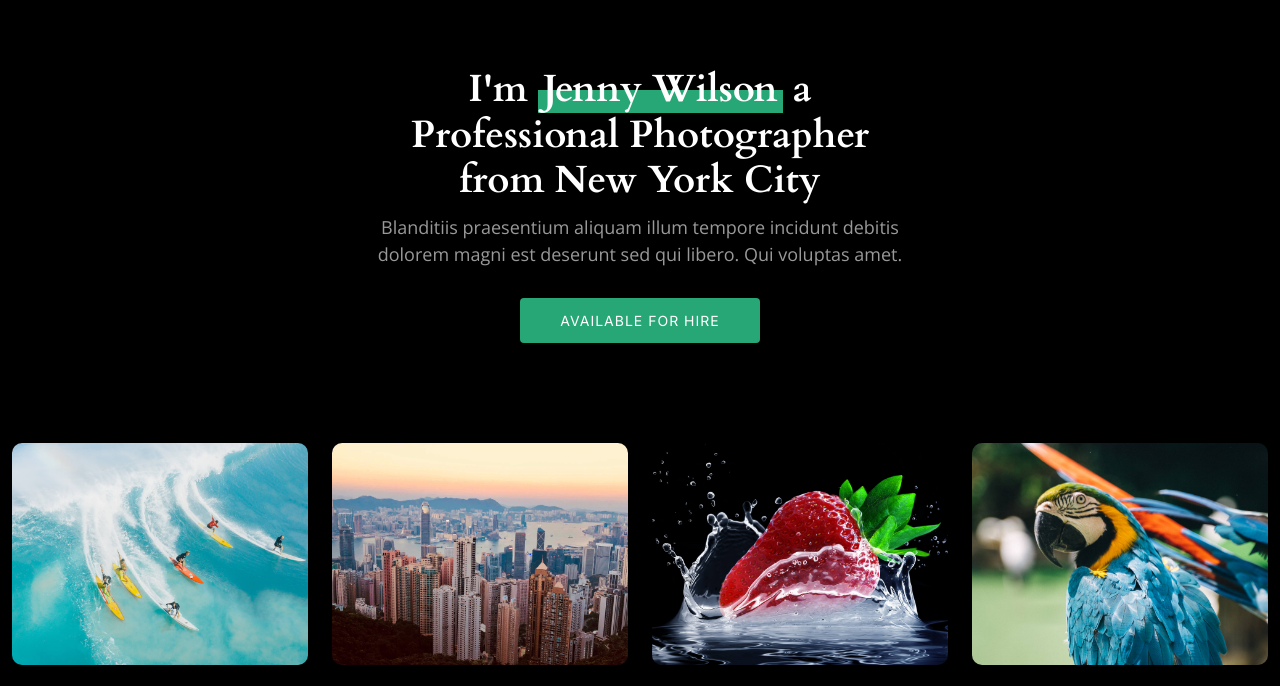
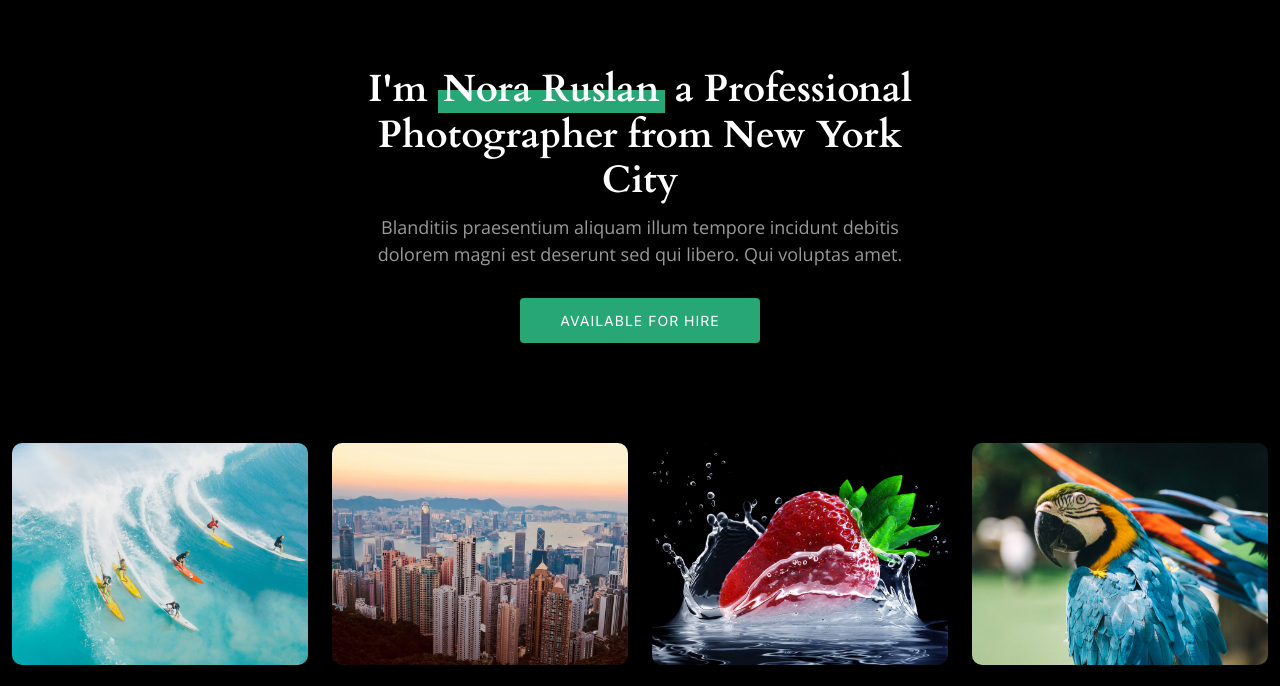
Before and after one commit to moonanimation/moonanimation.github.io, a plain HTML site: page index.html in a window 1280 px wide. Shown: the part 73-759 px from the top of the page. Drawn offline with nearby package versions, Linux system fonts and the light colour scheme.

Commit message:
Update index.html
Change name

```diff
--- a/index.html
+++ b/index.html
@@ -92,7 +92,7 @@
     <div class="container">
       <div class="row justify-content-center">
         <div class="col-lg-6 text-center">
-          <h2>I'm <span>Jenny Wilson</span> a Professional Photographer from New York City</h2>
+          <h2>I'm <span>Nora Ruslan</span> a Professional Photographer from New York City</h2>
           <p>Blanditiis praesentium aliquam illum tempore incidunt debitis dolorem magni est deserunt sed qui libero. Qui voluptas amet.</p>
           <a href="contact.html" class="btn-get-started">Available for hire</a>
         </div>
```
